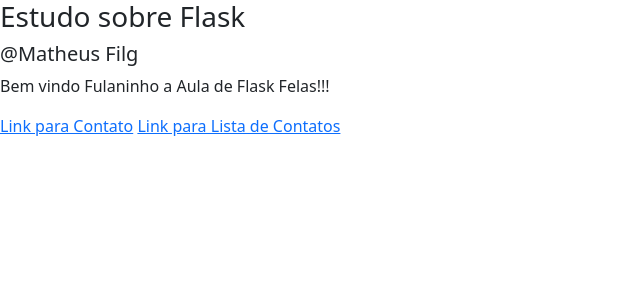
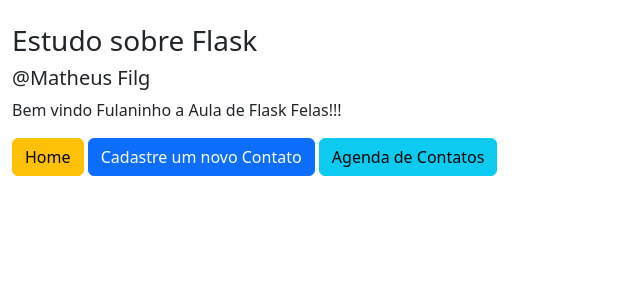
Before and after one commit to MatheusFilg/flask-CC, a Flask app: page / in a window 1280 px wide. Shown: the top 300 px of the page, without its empty margins (0-640 px from the left). Run offline with Flask 3, Linux system fonts and the light colour scheme.

Commit message:
Refact from html files

```diff
--- /dev/null
+++ b/app/templates/base.html
@@ -0,0 +1,20 @@
+<!DOCTYPE html>
+<html lang="pt-br">
+<head>
+    <meta charset="UTF-8">
+    <meta name="viewport" content="width=device-width, initial-scale=1.0">
+    <title>Contato de Fulaninho</title>
+    <link href="https://cdn.jsdelivr.net/npm/bootstrap@5.3.2/dist/css/bootstrap.min.css" rel="stylesheet" integrity="sha384-T3c6CoIi6uLrA9TneNEoa7RxnatzjcDSCmG1MXxSR1GAsXEV/Dwwykc2MPK8M2HN" crossorigin="anonymous">
+</head>
+
+<body>
+    <section class="container-fluid mt-4">
+        {% block content %}
+        {% endblock %}
+    </section>
+
+
+    <script src="https://cdn.jsdelivr.net/npm/bootstrap@5.3.2/dist/js/bootstrap.bundle.min.js" integrity="sha384-C6RzsynM9kWDrMNeT87bh95OGNyZPhcTNXj1NW7RuBCsyN/o0jlpcV8Qyq46cDfL" crossorigin="anonymous"></script>
+</body>
+
+</html>
--- a/app/templates/index.html
+++ b/app/templates/index.html
@@ -1,12 +1,6 @@
-<!DOCTYPE html>
-<html lang="pt-br">
-<head>
-    <meta charset="UTF-8">
-    <meta name="viewport" content="width=device-width, initial-scale=1.0">
-    <title>Estudo Flask - Camp Code</title>
-    <link href="https://cdn.jsdelivr.net/npm/bootstrap@5.3.2/dist/css/bootstrap.min.css" rel="stylesheet" integrity="sha384-T3c6CoIi6uLrA9TneNEoa7RxnatzjcDSCmG1MXxSR1GAsXEV/Dwwykc2MPK8M2HN" crossorigin="anonymous">
-</head>
-<body>
+{% extends 'base.html' %}
+
+{% block content %}
     <div>
         <h3>Estudo sobre Flask</h3>
         <h5>@Matheus Filg</h5>
@@ -15,9 +9,6 @@
     <div>
         <p>Bem vindo {{usuario}} a Aula de Flask Felas!!!</p>
     </div>
-    <a href="{{url_for('contact')}}">Link para Contato</a>
-    <a href="{{url_for('contact_list')}}">Link para Lista de Contatos</a>
-</body>
 
-<script src="https://cdn.jsdelivr.net/npm/bootstrap@5.3.2/dist/js/bootstrap.bundle.min.js" integrity="sha384-C6RzsynM9kWDrMNeT87bh95OGNyZPhcTNXj1NW7RuBCsyN/o0jlpcV8Qyq46cDfL" crossorigin="anonymous"></script>
-</html>
+    {% include 'nav.html' %}
+{% endblock %}
--- /dev/null
+++ b/app/templates/nav.html
@@ -0,0 +1,4 @@
+
+<a href="{{url_for('homepage')}}" class="btn btn-warning">Home</a>
+<a href="{{url_for('contact')}}" class="btn btn-primary">Cadastre um novo Contato</a>
+<a href="{{url_for('contact_list')}}" class="btn btn-info">Agenda de Contatos</a>
```
Also changed, not shown: app/templates/contact.html (+4 -13 lines), app/templates/contact_list.html (+6 -12 lines).
